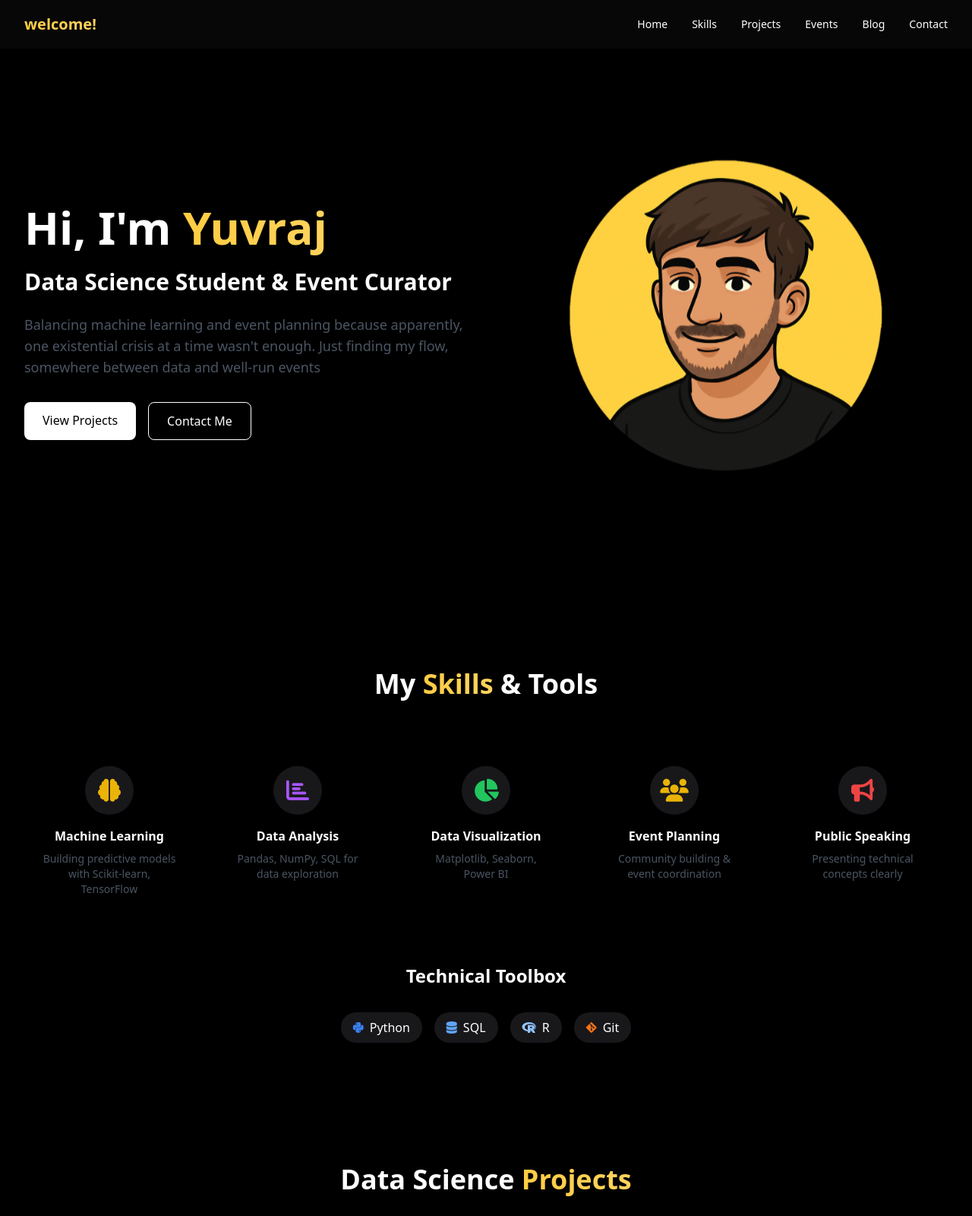
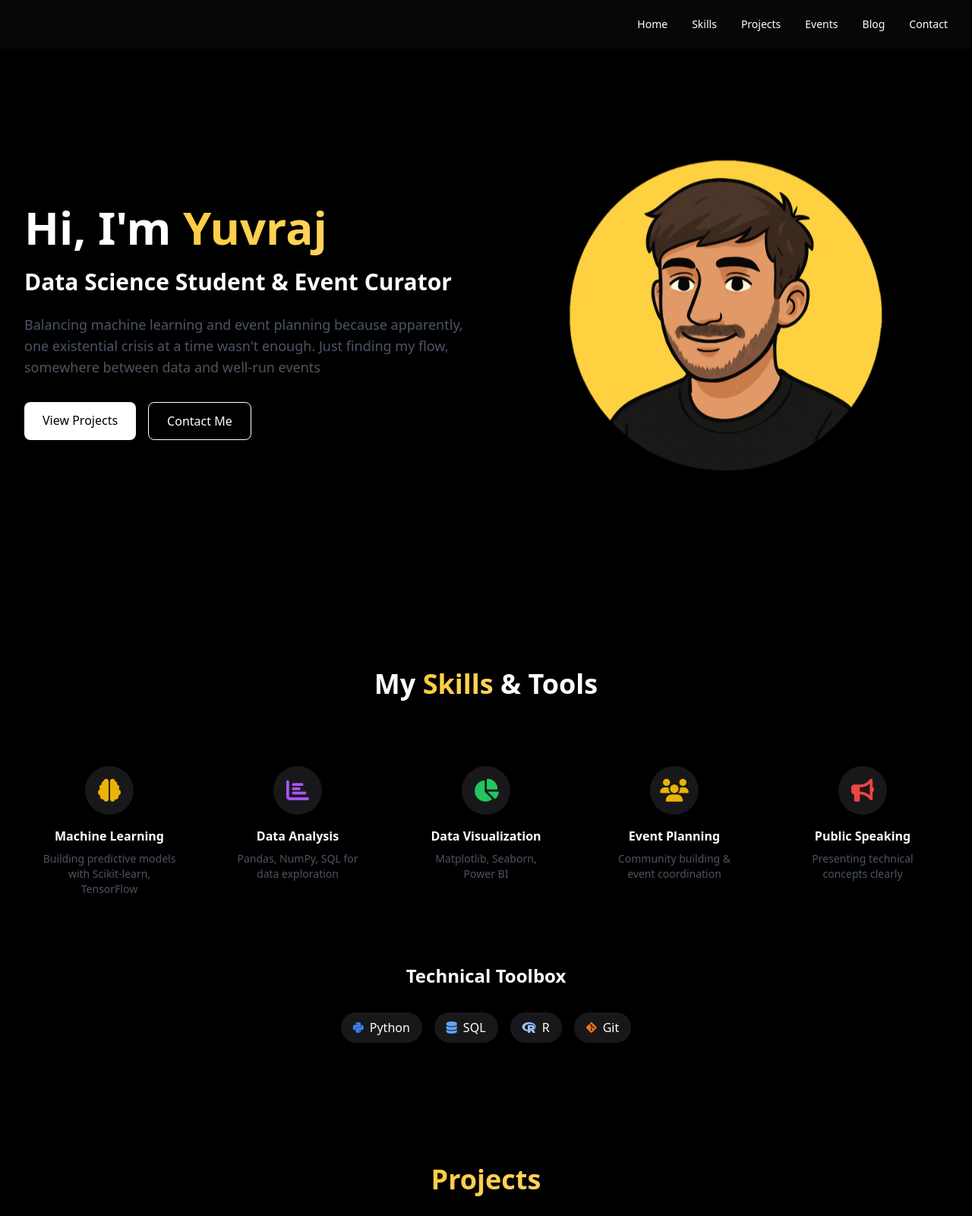
Before and after one commit to yuvrajsisodia23/Portfolio, a plain HTML site: page index.html in a window 1280 px wide. Shown: the top 1600 px of the page at 76% size. Drawn offline with nearby package versions, Linux system fonts and the light colour scheme.

Commit message:
updated html code

```diff
--- a/index.html
+++ b/index.html
@@ -15,7 +15,7 @@
         <div class="max-w-7xl mx-auto px-4 sm:px-6 lg:px-8">
             <div class="flex justify-between h-16">
                 <div class="flex items-center">
-                    <span class="text-xl font-bold gradient-text">welcome!</span>
+                    <span class="text-xl font-bold gradient-text"></span>
                 </div>
                 <div class="hidden md:flex items-center space-x-8">
                     <a href="#home" class="text-sm font-medium hover:text-yellow-400 transition relative group">Home<span class="absolute bottom-0 left-0 w-0 h-0.5 bg-yellow-400 transition-all duration-300 group-hover:w-full"></span></a>
@@ -140,7 +140,7 @@
     <!-- Projects Section -->
     <section id="projects" class="py-20 px-4 sm:px-6 lg:px-8">
         <div class="max-w-7xl mx-auto">
-            <h2 class="text-3xl md:text-4xl font-bold mb-16 text-center">Data Science <span class="gradient-text">Projects</span></h2>
+            <h2 class="text-3xl md:text-4xl font-bold mb-16 text-center"><span class="gradient-text">Projects</span></h2>
             <div class="grid md:grid-cols-2 lg:grid-cols-3 gap-8">
                 <!-- Project 1 -->
                 <div class="bg-zinc-900 card rounded-xl overflow-hidden hover:shadow-lg transition-all duration-300 transform hover:-translate-y-1 hover:scale-[1.02] hover:shadow-yellow-400/20">
```
